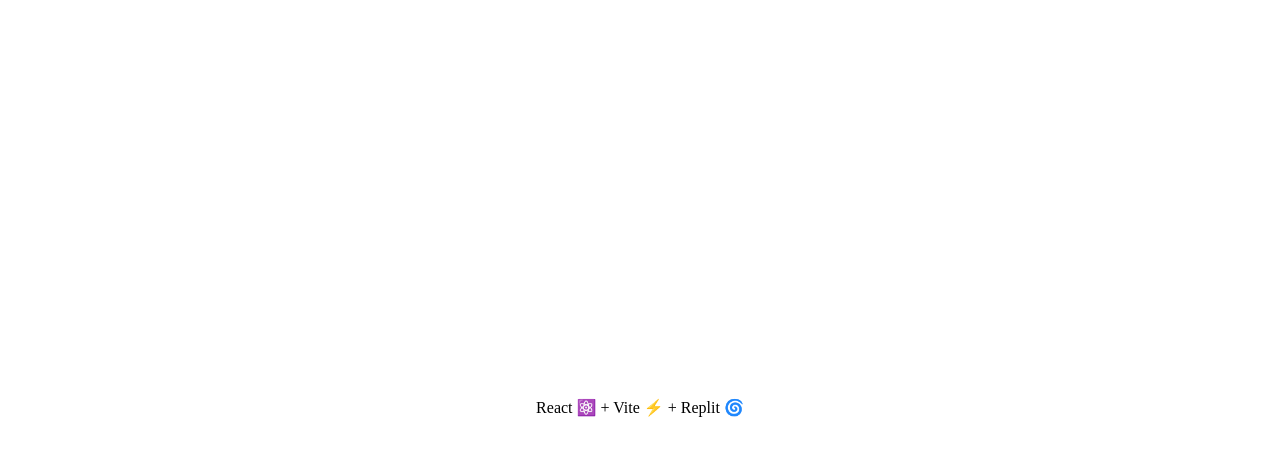
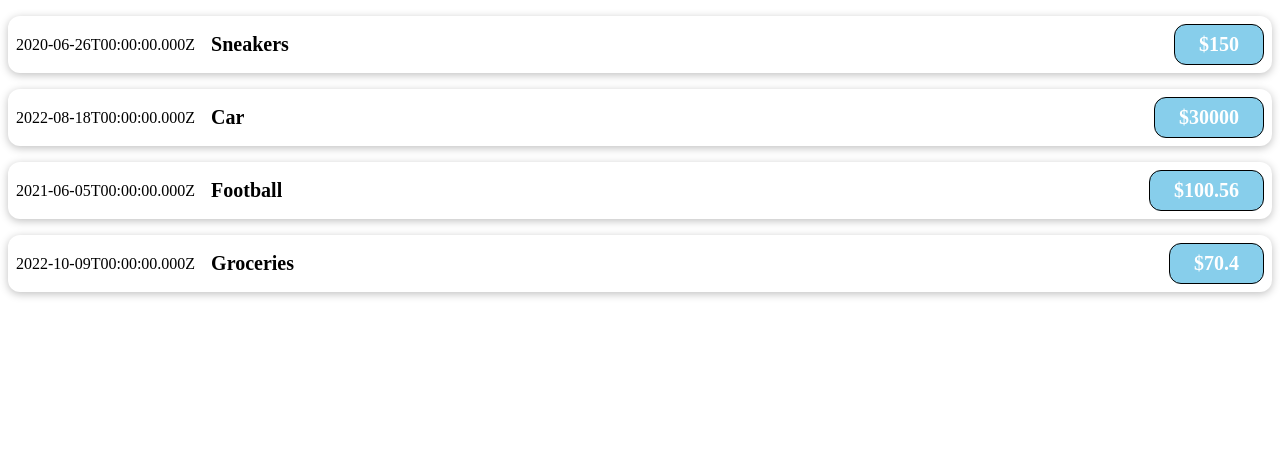
Before and after one commit to jin00woo/react-expense-tracker, a React (Vite) app: page / in a window 1280 px wide. Shown: the top 456 px of the page. Built offline with nearby package versions, Linux system fonts and the light colour scheme.

Commit message:
Created expense item component.

```diff
--- a/index.html
+++ b/index.html
@@ -4,17 +4,10 @@
     <meta charset="UTF-8" />
     <link rel="icon" type="image/svg+xml" href="/favicon.svg" />
     <meta name="viewport" content="width=device-width, initial-scale=1.0" />
-    <title>React + TypeScript + Replit</title>
+    <title>React Expense Tracker</title>
   </head>
   <body>
     <div id="root"></div>
     <script type="module" src="/src/index.jsx"></script>
-
-    <!--
-    This script places a badge on your repl's full-browser view back to your repl's cover
-    page. Try various colors for the theme: dark, light, red, orange, yellow, lime, green,
-    teal, blue, blurple, magenta, pink!
-    -->
-    <script src="https://replit.com/public/js/replit-badge.js" theme="blue" defer></script>
   </body>
 </html>
--- a/src/App.jsx
+++ b/src/App.jsx
@@ -1,9 +1,58 @@
-import './App.css'
+import './App.css';
+import ExpenseItem from "./components/ExpenseItem";
 
-export default function App() {
+function App(){
+  const expenses = [
+    {
+      id: "e1",
+      title: "Sneakers",
+      amount: 150,
+      date: new Date(2020, 5, 26)
+    },
+    {
+      id: "e2",
+      title: "Car",
+      amount: 30000,
+      date: new Date(2022, 7, 18)
+    },
+    {
+      id: "e3",
+      title: "Football",
+      amount: 100.56,
+      date: new Date(2021, 5, 5)
+    },
+    {
+      id: "e4",
+      title: "Groceries",
+      amount: 70.4,
+      date: new Date(2022, 9, 9)
+    }
+  ];
+
   return (
-    <main>
-      React ⚛️ + Vite ⚡ + Replit 🌀
-    </main>
-  )
+    <div>
+      <ExpenseItem
+        title={expenses[0].title}
+        amount={expenses[0].amount}
+        date={expenses[0].date}>
+      </ExpenseItem>
+      <ExpenseItem
+        title={expenses[1].title}
+        amount={expenses[1].amount}
+        date={expenses[1].date}>
+      </ExpenseItem>
+      <ExpenseItem
+        title={expenses[2].title}
+        amount={expenses[2].amount}
+        date={expenses[2].date}>
+      </ExpenseItem>
+      <ExpenseItem
+        title={expenses[3].title}
+        amount={expenses[3].amount}
+        date={expenses[3].date}>
+      </ExpenseItem>
+    </div>
+  );
 }
+
+export default App;
--- /dev/null
+++ b/src/components/ExpenseItem.css
@@ -0,0 +1,55 @@
+.expense-item {
+  display: flex;
+  justify-content: space-between;
+  align-items: center;
+  box-shadow: 0 2px 8px rgba(0, 0, 0, 0.25);
+  padding: 0.5rem;
+  margin: 1rem 0;
+  border-radius: 12px;
+  background-color: #fff;
+}
+
+.expense-item__description {
+  display: flex;
+  flex-direction: column;
+  gap: 1rem;
+  align-items: flex-end;
+  flex-flow: column-reverse;
+  justify-content: flex-start;
+  flex: 1;
+}
+
+.expense-item h2 {
+  font-size: 1rem;
+  flex: 1;
+  margin: 0 1rem;
+  color: black;
+}
+
+.expense-item__price {
+  font-size: 1rem;
+  font-weight: bold;
+  color: white;
+  background-color: skyblue;
+  border: 1px solid black;
+  padding: 0.5rem;
+  border-radius: 12px;
+}
+
+@media (min-width: 580px) {
+  .expense-item__description {
+    flex-direction: row;
+    align-items: center;
+    justify-content: flex-start;
+    flex: 1;
+  }
+
+  .expense-item__description h2 {
+    font-size: 1.25rem;
+  }
+
+  .expense-item__price {
+    font-size: 1.25rem;
+    padding: 0.5rem 1.5rem;
+  }
+}
--- /dev/null
+++ b/src/components/ExpenseItem.jsx
@@ -0,0 +1,16 @@
+import "./ExpenseItem.css";
+
+function ExpenseItem(props){
+
+  return (
+    <div className="expense-item">
+      <div>{props.date.toISOString()}</div>
+      <div className="expense-item__description">
+        <h2>{props.title}</h2>
+        <div className="expense-item__price">${props.amount}</div>
+      </div>
+    </div>
+  );
+}
+
+export default ExpenseItem;
```
Also changed, not shown: 1 other file (tests, documents, lock files or other folders).
